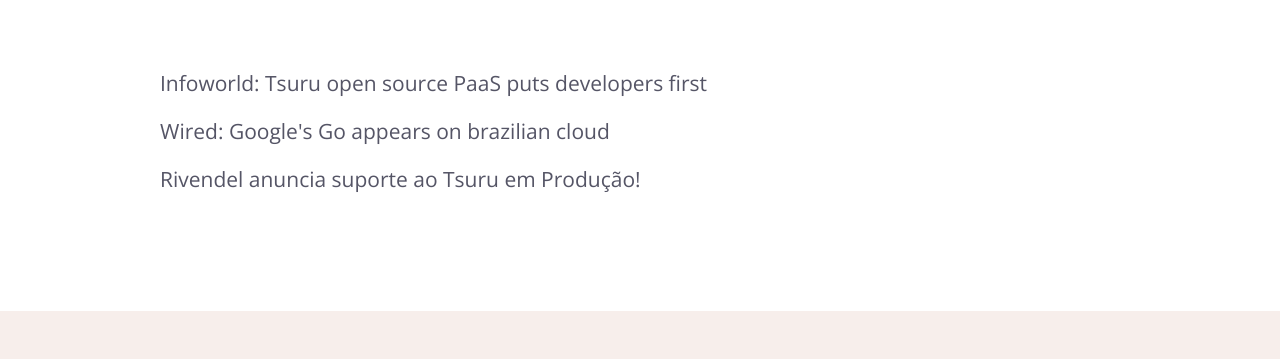
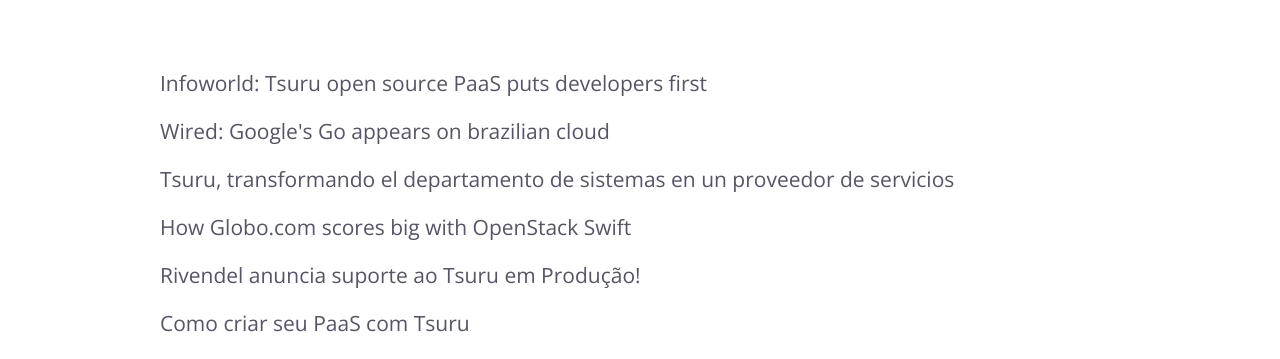
Before and after one commit to tsuru/tsuru.io, a website: page media.html in a window 1280 px wide. Shown: the part 221-580 px from the top of the page. Drawn offline with nearby package versions, Linux system fonts and the light colour scheme.

Commit message:
Add more articles

```diff
--- a/media.html
+++ b/media.html
@@ -48,7 +48,10 @@
           </header>
           <p class="section-subtitle"><a href="http://www.infoworld.com/article/3092824/paas/tsuru-open-source-paas-puts-developers-first.html">Infoworld: Tsuru open source PaaS puts developers first</a></p>
           <p class="section-subtitle"><a href="https://www.wired.com/2013/03/tsuru">Wired: Google's Go appears on brazilian cloud</a></p>
+          <p class="section-subtitle"><a href="https://tecnologia.qdqmedia.com/tsuru-transformando-el-departamento-de-sistemas-en-un-proveedor-de-servicios.html">Tsuru, transformando el departamento de sistemas en un proveedor de servicios</a></p>
+          <p class="section-subtitle"><a href="http://superuser.openstack.org/articles/globo-openstack-swift/">How Globo.com scores big with OpenStack Swift</a></p>
           <p class="section-subtitle"><a href="http://blog.rivendel.com.br/2016/09/28/rivendel-anuncia-suporte-ao-tsuru-em-producao/">Rivendel anuncia suporte ao Tsuru em Produção!</a></p>
+          <p class="section-subtitle"><a href="http://blog.abraseucodigo.com.br/como-criar-seu-paas-com-tsuru.html">Como criar seu PaaS com Tsuru</a></p>
         </div>
       </article>
 
--- a/sitemap.xml
+++ b/sitemap.xml
@@ -8,7 +8,7 @@
   </url>
   <url>
     <loc>http://tsuru.io/media.html</loc>
-    <lastmod>2017-07-27T19:13:52.000Z</lastmod>
+    <lastmod>2017-07-28T14:50:32.000Z</lastmod>
     <changefreq>daily</changefreq>
     <priority>0.5</priority>
   </url>
```
